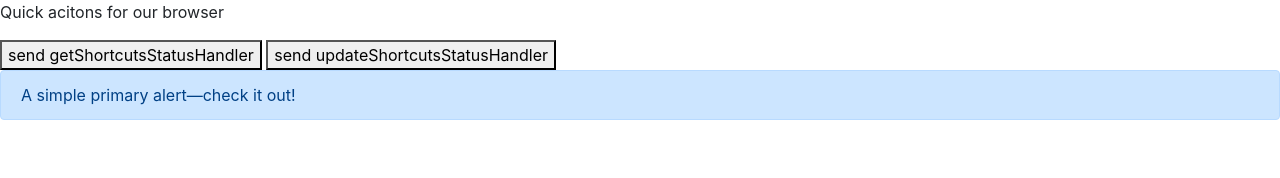
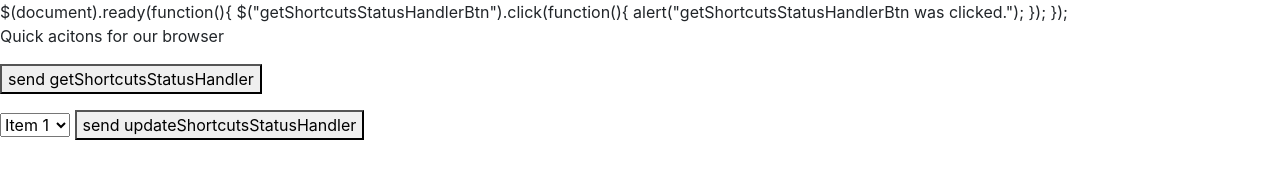
Before and after one commit to damir1996iz/quick_actions, a plain HTML site: page index.html in a window 1280 px wide. Drawn offline with nearby package versions, Linux system fonts and the light colour scheme.

Commit message:
bootstrap

```diff
--- a/index.html
+++ b/index.html
@@ -1,3 +1,9 @@
+$(document).ready(function(){
+    $("getShortcutsStatusHandlerBtn").click(function(){
+      alert("getShortcutsStatusHandlerBtn was clicked.");
+    });
+  });
+
 <html lang="en">
     <head>
         <meta name="viewport" content="width=device-width, initial-scale=1.0, user-scalable=no">
@@ -5,16 +11,22 @@
     </head>
 <body>
     <p>Quick acitons for our browser</p>
-    <button id="getShortcutsStatusHandlerBtn">send getShortcutsStatusHandler</button>
-    <button id="updateShortcutsStatusHandlerBtn">send updateShortcutsStatusHandler</button>
 
+    <p>
+        <button id="getShortcutsStatusHandlerBtn">send getShortcutsStatusHandler</button>
+    </p>
 
-    <div class="alert alert-primary" role="alert">
-        A simple primary alert—check it out!
-    </div>
+    <p>
+        <select id = "updateShortcutsStatusHandlerPicker" class="selectpicker">
+            <option value="UNDEFINED">Item 1</option>
+            <option value="READY2SET">Item 2</option>
+            <option value="INSTALLED">Item 3</option>
+        </select>
+        <button id="updateShortcutsStatusHandlerBtn">send updateShortcutsStatusHandler</button>
+    </p>
 
     <script src="https://code.jquery.com/jquery-3.3.1.slim.min.js" integrity="sha384-q8i/X+965DzO0rT7abK41JStQIAqVgRVzpbzo5smXKp4YfRvH+8abtTE1Pi6jizo" crossorigin="anonymous"></script>
-<script src="https://cdn.jsdelivr.net/npm/popper.js@1.14.3/dist/umd/popper.min.js" integrity="sha384-ZMP7rVo3mIykV+2+9J3UJ46jBk0WLaUAdn689aCwoqbBJiSnjAK/l8WvCWPIPm49" crossorigin="anonymous"></script>
-<script src="https://cdn.jsdelivr.net/npm/bootstrap@4.1.3/dist/js/bootstrap.min.js" integrity="sha384-ChfqqxuZUCnJSK3+MXmPNIyE6ZbWh2IMqE241rYiqJxyMiZ6OW/JmZQ5stwEULTy" crossorigin="anonymous"></script>
+    <script src="https://cdn.jsdelivr.net/npm/popper.js@1.14.3/dist/umd/popper.min.js" integrity="sha384-ZMP7rVo3mIykV+2+9J3UJ46jBk0WLaUAdn689aCwoqbBJiSnjAK/l8WvCWPIPm49" crossorigin="anonymous"></script>
+    <script src="https://cdn.jsdelivr.net/npm/bootstrap@4.1.3/dist/js/bootstrap.min.js" integrity="sha384-ChfqqxuZUCnJSK3+MXmPNIyE6ZbWh2IMqE241rYiqJxyMiZ6OW/JmZQ5stwEULTy" crossorigin="anonymous"></script>
 </body>
 </html>
```
